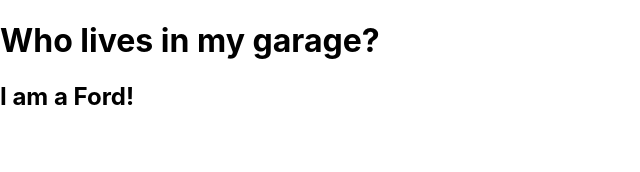
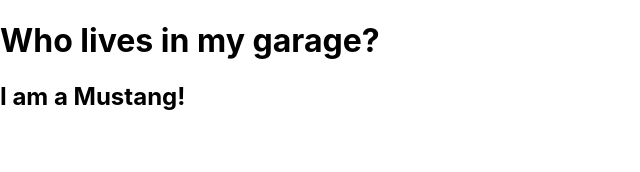
Before and after one commit to maribelcuales/React-Review-Project, a React (Create React App) app: page / in a window 1280 px wide. Shown: the top 172 px of the page, without its empty margins (0-640 px from the left). Built offline with nearby package versions, Linux system fonts and the light colour scheme.

Commit message:
Added carInfo object passing it as props to Car component.

```diff
--- a/src/CarName.js
+++ b/src/CarName.js
@@ -1,13 +1,19 @@
 function Car(props) {
-  return <h2>I am a {props.brand}!</h2>;
+  // return <h2>I am a {props.brand}!</h2>;
+  return <h2>I am a {props.brand.model}!</h2>
 }
 
 function CarName() {
-  const carModel = "Ford";
+  //const carModel = "Ford";
+  // Create a carInfo object
+  const carInfo = {
+    name: "Ford",
+    model: "Mustang"
+  };
   return (
     <div>
       <h1>Who lives in my garage?</h1>
-      <Car brand={carModel} />
+      <Car brand={carInfo} />
     </div>
   );
 }
```
